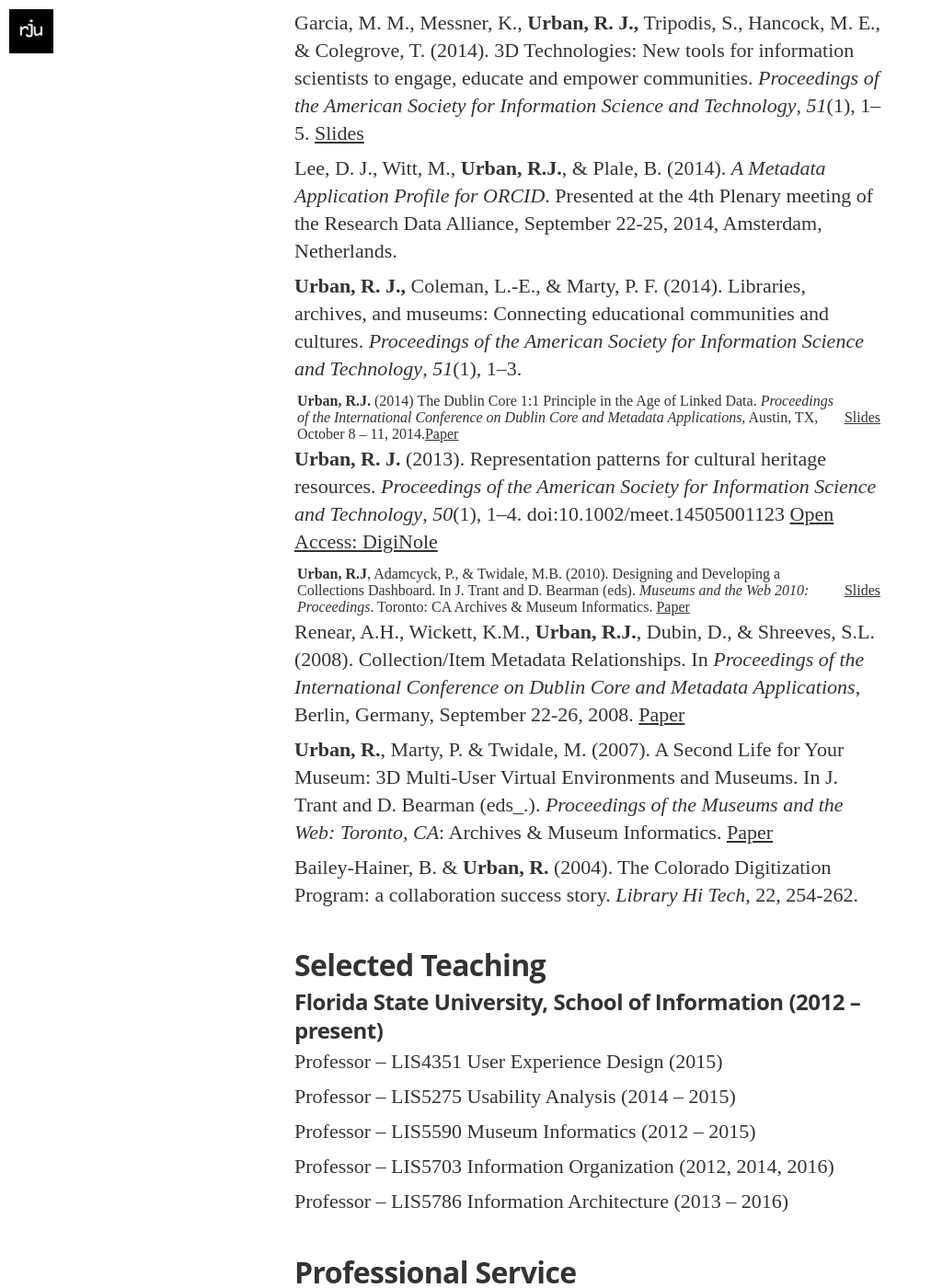
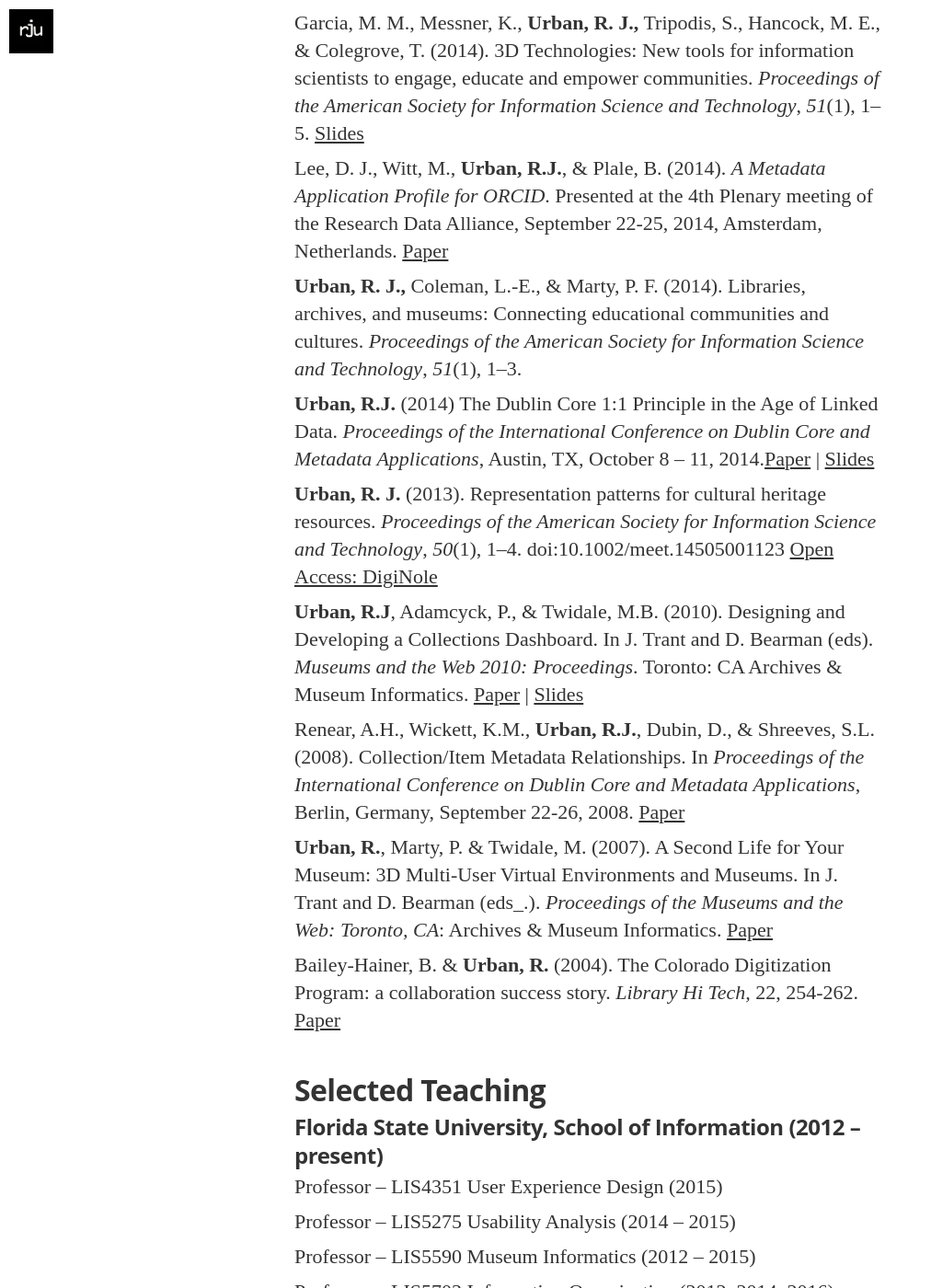
Before and after one commit to musebrarian/musebrarian.github.io, a Jekyll site: the page built from experience.md, in a window 1280 px wide and 1400 px high, scrolled down 1547 px. Shown: the whole window at 92% size, without its empty margins (0-1012 px from the left). Built offline with Jekyll 4.4.1, drawn with Linux system fonts in a browser that asks for light colours; nearby versions of some CDN libraries; some web fonts are replaced.

Commit message:
edits
fixed backslash pipe

```diff
--- a/experience.md
+++ b/experience.md
@@ -38,25 +38,25 @@ Library Technician, [Smithsonian Institution Libraries](http://sil.si.edu), Wash
 [Junior Fellow, Library of Congress](http://www.loc.gov/hr/jrfellows/), Manuscripts Division, Washington, D.C., June 1993 – August 1993
 
 ## Selected Publications
-**Urban, R. J.** (2016). Collections Cubed: Into the Third Dimension.  Museums and the Web 2016, Museums and the Web.  [Paper](http://mw2016.museumsandtheweb.com/paper/collections-cubed-into-the-third-dimension/) | [Slides](http://www.slideshare.net/musebrarian/collections-cubed-into-the-third-dimension)
+**Urban, R. J.** (2016). Collections Cubed: Into the Third Dimension.  Museums and the Web 2016, Museums and the Web.  [Paper](http://mw2016.museumsandtheweb.com/paper/collections-cubed-into-the-third-dimension/) \| [Slides](http://www.slideshare.net/musebrarian/collections-cubed-into-the-third-dimension)
 
 Garcia, M. M., Messner, K., **Urban, R. J.,** Tripodis, S., Hancock, M. E., & Colegrove, T. (2014). 3D Technologies: New tools for information scientists to engage, educate and empower communities. _Proceedings of the American Society for Information Science and Technology_, _51_(1), 1–5. [Slides](http://www.slideshare.net/musebrarian/digital-libraries-in-the-third-dimension)
 
-Lee, D. J., Witt, M., **Urban, R.J.**, & Plale, B. (2014). _A Metadata Application Profile for ORCID_. Presented at the 4th Plenary meeting of the Research Data Alliance, September 22-25, 2014, Amsterdam, Netherlands.
+Lee, D. J., Witt, M., **Urban, R.J.**, & Plale, B. (2014). _A Metadata Application Profile for ORCID_. Presented at the 4th Plenary meeting of the Research Data Alliance, September 22-25, 2014, Amsterdam, Netherlands. [Paper](https://www.rd-alliance.org/metadata-application-profile-orcid.html)
 
 **Urban, R. J.,** Coleman, L.-E., & Marty, P. F. (2014). Libraries, archives, and museums: Connecting educational communities and cultures. _Proceedings of the American Society for Information Science and Technology_, _51_(1), 1–3.
 
-**Urban, R.J.** (2014) The Dublin Core 1:1 Principle in the Age of Linked Data. _Proceedings of the International Conference on Dublin Core and Metadata Applications_, Austin, TX, October 8 – 11, 2014.[Paper](http://dcpapers.dublincore.org/pubs/article/view/3707) | [Slides](http://www.slideshare.net/musebrarian/the-dublin-core-11-principle-in-the-age-of-linked-data)
+**Urban, R.J.** (2014) The Dublin Core 1:1 Principle in the Age of Linked Data. _Proceedings of the International Conference on Dublin Core and Metadata Applications_, Austin, TX, October 8 – 11, 2014.[Paper](http://dcpapers.dublincore.org/pubs/article/view/3707) \| [Slides](http://www.slideshare.net/musebrarian/the-dublin-core-11-principle-in-the-age-of-linked-data)
 
 **Urban, R. J.** (2013). Representation patterns for cultural heritage resources. _Proceedings of the American Society for Information Science and Technology_, _50_(1), 1–4. doi:10.1002/meet.14505001123 [Open Access: DigiNole](http://purl.flvc.org/fsu/fd/FSU_migr_slis_faculty_publications-0015)
 
-**Urban, R.J**, Adamcyck, P., & Twidale, M.B. (2010). Designing and Developing a Collections Dashboard. In J. Trant and D. Bearman (eds). _Museums and the Web 2010: Proceedings_. Toronto: CA Archives & Museum Informatics. [Paper](http://www.museumsandtheweb.com/mw2010/papers/urban/urban.html) | [Slides](http://www.slideshare.net/musebrarian/building-and-evaluating-collections-dashboards)
+**Urban, R.J**, Adamcyck, P., & Twidale, M.B. (2010). Designing and Developing a Collections Dashboard. In J. Trant and D. Bearman (eds). _Museums and the Web 2010: Proceedings_. Toronto: CA Archives & Museum Informatics. [Paper](http://www.museumsandtheweb.com/mw2010/papers/urban/urban.html) \| [Slides](http://www.slideshare.net/musebrarian/building-and-evaluating-collections-dashboards)
 
 Renear, A.H., Wickett, K.M., **Urban, R.J.**, Dubin, D., & Shreeves, S.L. (2008). Collection/Item Metadata Relationships. In _Proceedings of the International Conference on Dublin Core and Metadata Applications_, Berlin, Germany, September 22-26, 2008. [Paper](http://dcpapers.dublincore.org/pubs/article/view/921)
 
 **Urban, R.**, Marty, P. & Twidale, M. (2007). A Second Life for Your Museum: 3D Multi-User Virtual Environments and Museums. In J. Trant and D. Bearman (eds_.). _Proceedings of the Museums and the Web: Toronto, CA_: Archives & Museum Informatics. [Paper](http://www.museumsandtheweb.com/mw2007/papers/urban/urban.html)
 
-Bailey-Hainer, B. & **Urban, R.** (2004). The Colorado Digitization Program: a collaboration success story. _Library Hi Tech,_ 22, 254-262.
+Bailey-Hainer, B. & **Urban, R.** (2004). The Colorado Digitization Program: a collaboration success story. _Library Hi Tech,_ 22, 254-262. [Paper](http://www.emeraldinsight.com/doi/abs/10.1108/07378830410560044)
 
 ## Selected Teaching
 
```
